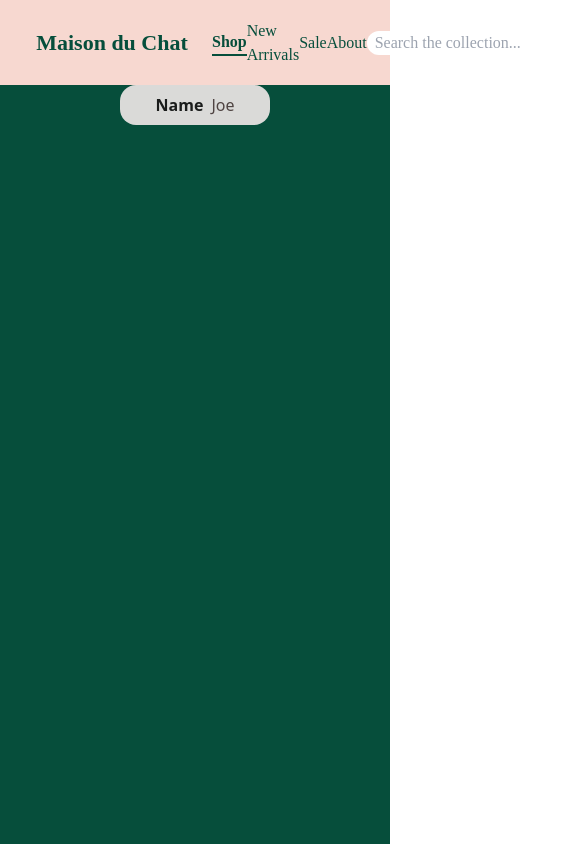
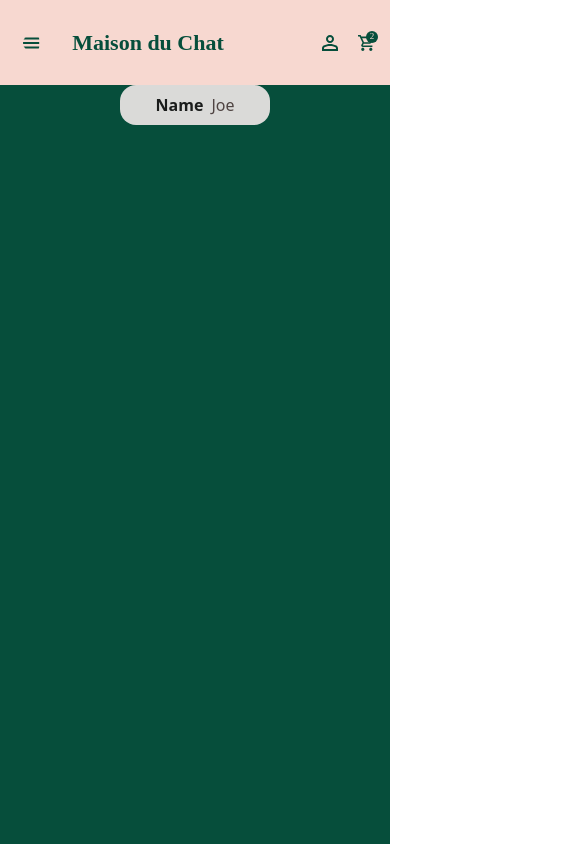
Before and after one commit to salino3/react-feline-elegance, a React (Vite) app: page / in a window 390 px wide. Shown: the top 844 px of the page, 585 px wide, since content can reach past the window. Built offline with nearby package versions, Linux system fonts and the light colour scheme.

Commit message:
fix icon header

```diff
--- a/package.json
+++ b/package.json
@@ -12,7 +12,8 @@
   "dependencies": {
     "clsx": "^2.1.1",
     "react": "^18.3.1",
-    "react-dom": "^18.3.1"
+    "react-dom": "^18.3.1",
+    "react-responsive": "^10.0.1"
   },
   "devDependencies": {
     "@eslint/js": "^9.9.1",
--- a/src/common-app/main-header/main-header.component.tsx
+++ b/src/common-app/main-header/main-header.component.tsx
@@ -1,5 +1,7 @@
 import React, { useState } from "react";
+import { useMediaQuery } from "react-responsive";
 import clsx from "clsx";
+import { MenuIconMobile } from "../../icons";
 import { containerStyles, navStyles } from "./styles";
 
 interface CartItems {
@@ -9,12 +11,16 @@ interface CartItems {
 export let colorx = "bg-rfe-primary-container";
 
 export const MainHeader: React.FC = () => {
+  const isDesktopOrLaptop = useMediaQuery({
+    query: "(min-width: 1024px)",
+  });
+
   const [cartItems, setCartItems] = useState<CartItems[]>([
     { name: "hat" },
     { name: "shirt" },
   ]);
 
-  const stylesNavValue = `flex flex-row items-center justify-center w-full`;
+  const stylesNavValue = `flex flex-row items-center justify-center w-full  hidden sm:block`;
 
   const stylesUlValue = clsx(`flex flex-row items-center justify-between
     w-full`);
@@ -26,10 +32,11 @@ export const MainHeader: React.FC = () => {
 
   return (
     <header data-component="MainHeader" className={containerStyles()}>
-      <div className="flex flex-row justify-between items-center gap-5 w-[500px]  ">
-        <h3 className="flex items-center justify-center min-w-[160px] h-[32px] text-rfe-title-pink font-bold font-[liberation-serif] text-[22px]">
+      <div className="flex flex-row-reverse justify-between items-center gap-5 w-[500px]  lg:flex-row">
+        <h3 className="flex  items-center justify-center min-w-[160px] h-[32px] text-rfe-title-pink font-bold font-[liberation-serif] text-[22px]">
           Maison du Chat
         </h3>
+        {isDesktopOrLaptop ? (
           <nav className={navStyles(stylesNavValue)}>
             <ul className={stylesUlValue}>
               <li className={stylesLi(true)}>
@@ -46,17 +53,22 @@ export const MainHeader: React.FC = () => {
               </li>
             </ul>
           </nav>
+        ) : (
+          <div className="bg-rfe-primary-container p-1  ">
+            <MenuIconMobile />
+          </div>
+        )}
       </div>
       {/*  */}
       <div className="flex flex-row justify-end items-center gap-5 w-[500px]  ">
         <input
           placeholder="Search the collection..."
-          className="ps-2 rounded-rfe-radius-base"
+          className="ps-2 rounded-rfe-radius-base hidden sm:block"
           type="text"
         />
-        <div className="flex   justify-center items-center overflow-hidden">
+        <div className="flex justify-center items-center overflow-hidden">
           <img
-            src="/public/icons/little-user.svg"
+            src="/icons/little-user.svg"
             alt="User icon"
             className="w-4 h-4"
           />
@@ -68,7 +80,7 @@ export const MainHeader: React.FC = () => {
             </span>
           )}
           <img
-            src="/public/icons/little-empty-cart.svg"
+            src="/icons/little-empty-cart.svg"
             alt="Cart icon"
             className="w-4 h-4"
           />
--- a/src/common-app/main-header/styles.ts
+++ b/src/common-app/main-header/styles.ts
@@ -4,8 +4,8 @@ import { colorx } from "./main-header.component";
 
 export const containerStyles = () =>
   clsx(`
-        flex flex-row items-center justify-between px-[32px] font-[cursive]
-       cou w-full  ${colorx} h-[85px]
+        flex flex-row items-center justify-between px-[16px] font-[cursive]
+       cou w-full  ${colorx} h-[85px] sm:px-[32px]
         `);
 
 export const navStyles = (value: string) => clsx(`${value}   `);
--- /dev/null
+++ b/src/icons/index.ts
@@ -0,0 +1 @@
+export * from "./menu-icon-mobile";
--- /dev/null
+++ b/src/icons/menu-icon-mobile.tsx
@@ -0,0 +1,12 @@
+export const MenuIconMobile = () => (
+  <svg
+    className="p-[3px] w-[24px] h-[22px] border-2-rfe-primary-container rounded-full hover:bg-slate-300  hover:cursor-pointer  hover:border-2-cyan-700 "
+    width="18"
+    height="12"
+    viewBox="0 0 20 12"
+    fill="none"
+    xmlns="http://www.w3.org/2000/svg"
+  >
+    <path d="M0 12V10H18V12H0ZM0 7V5H18V7H0ZM0 2V0H18V2H0Z" fill="#064E3B" />
+  </svg>
+);
--- a/src/layout/home/home.layout.tsx
+++ b/src/layout/home/home.layout.tsx
@@ -4,7 +4,7 @@ import { BoxText, MainHeader } from "../../common-app";
 
 export const LayoutHome: React.FC = () => {
   const containerStyles = clsx(`
-    flex flex-col items-center justify-start min-h-[100dvh] relative
+    flex flex-col items-center justify-start min-h-[100dvh] relative  w-full
    [scrollbar-width:none] [-ms-overflow-style:none] [&::-webkit-scrollbar]:hidden
   bg-[#064E3B]  `);
 
--- a/tailwind.config.js
+++ b/tailwind.config.js
@@ -56,6 +56,10 @@ export default {
       "borderRadius": {
         "rfe-radius-base": "var(--radius-base)",
       },
+      screens: {
+        "xs": "475px",
+        "3xl": "1920px",
+      },
     },
   },
   plugins: [],
```
Also changed, not shown: public/icons/menu-icon-mobile.svg (added), 1 other file (tests, documents, lock files or other folders). Lines whose indentation alone changed are shown as unchanged.
